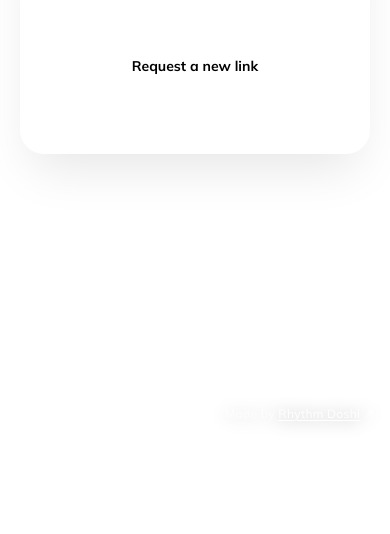
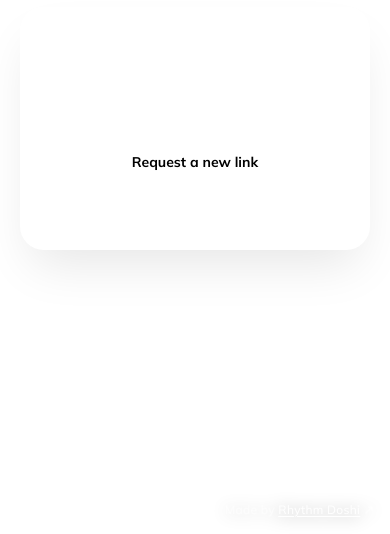
Before and after one commit to Rhythmdoshi31/speakup.cool, a Next.js app: page /auth/reset-password in a window 390 px wide. Shown: the part 406-940 px from the top of the page. Before the commit the page ends 844 px from the top, so only its background shows below. Built offline with nearby package versions, Linux system fonts and the light colour scheme; no server answers.

Commit message:
add: shared navbar, fix: performance issues and gradient stacking

```diff
--- a/app/layout.tsx
+++ b/app/layout.tsx
@@ -1,9 +1,10 @@
-import { Analytics } from '@vercel/analytics/next';
+import { Analytics } from "@vercel/analytics/next";
 import { SpeedInsights } from "@vercel/speed-insights/next";
 import type { Metadata } from "next";
 import { Geist, Geist_Mono } from "next/font/google";
 import { Mulish } from "next/font/google";
 import HomeGradient from "@/components/home/gradient";
+import AppShell from "@/components/home/AppShell";
 import "./globals.css";
 
 const mulish = Mulish({
@@ -141,15 +142,12 @@ export default function RootLayout({ children }: LayoutProps<"/">) {
         </div>
 
         {/* Page content */}
-        <div className="relative z-0 min-h-screen">
-          {children}
-        </div>
+        {/* Shared Navbar and page content */}
+        <AppShell>{children}</AppShell>
         <Analytics />
         <SpeedInsights />
         <a
-
           href="https://rhythmdoshi.xyz"
-
           target="_blank"
           rel="noopener noreferrer"
           className="
@@ -170,17 +168,11 @@ export default function RootLayout({ children }: LayoutProps<"/">) {
         sm:right-6
       "
         >
-
           Made by{" "}
-
           <span className="text-white/95 underline underline-offset-2">
-
             Rhythm Doshi
-
           </span>{" "}
-
           ↗
-
         </a>
       </body>
     </html>
--- a/app/page.tsx
+++ b/app/page.tsx
@@ -2,9 +2,10 @@
 
 import { useEffect, useState } from "react";
 
-import HomeGradient from "../components/home/gradient";
+// import HomeGradient from "../components/home/gradient";
 
-import Navbar from "../components/home/Navbar";
+// import Navbar from "../components/home/Navbar";
+import { useStreakRefresh } from "@/components/home/AppShell";
 import ModeSelector from "../components/home/ModeSelector";
 import CategorySelector from "../components/home/CategorySelector";
 import TopicDisplay from "../components/home/TopicDisplay";
@@ -80,7 +81,8 @@ export default function Home() {
 
   const [isSoundMuted, setIsSoundMuted] = useState(true);
 
-  const [streakRefreshKey, setStreakRefreshKey] = useState(0);
+  // const [streakRefreshKey, setStreakRefreshKey] = useState(0);
+  const { refreshStreak } = useStreakRefresh();
 
   function changeMode(mode: Mode) {
     cancelSpin();
@@ -173,7 +175,7 @@ export default function Home() {
   }
 
   return (
-    <main className="relative min-h-screen w-full overflow-hidden">
+    <main className="relative min-h-[calc(100dvh-6rem)] w-full overflow-hidden">
       <script
         type="application/ld+json"
         dangerouslySetInnerHTML={{
@@ -182,11 +184,11 @@ export default function Home() {
       />
 
       {/* ONE gradient instance — never unmounts */}
-      <HomeGradient />
+      {/* <HomeGradient /> */}
 
       {/* Home UI */}
-      <div className="relative z-10 flex min-h-screen w-full flex-col items-center px-5 pb-10">
-        <Navbar streakRefreshKey={streakRefreshKey} />
+      <div className="relative z-10 flex min-h-[calc(100dvh-6rem)] w-full flex-col items-center px-5 pb-10">
+        {/* <Navbar streakRefreshKey={streakRefreshKey} /> */}
 
         {/* Everything below navbar disappears during timer */}
         <div
@@ -261,7 +263,7 @@ export default function Home() {
             type={timerType}
             mode={selectedMode}
             category={selectedCategory}
-            onSessionComplete={() => setStreakRefreshKey((value) => value + 1)}
+            onSessionComplete={refreshStreak}
             speechTime={speechTime}
             debateSide={debateSide}
             isDebate={selectedMode === "debate"}
--- a/app/profile/page.tsx
+++ b/app/profile/page.tsx
@@ -1,7 +1,7 @@
 import { redirect } from "next/navigation";
 
-import HomeGradient from "@/components/home/gradient";
-import Navbar from "@/components/home/Navbar";
+// import HomeGradient from "@/components/home/gradient";
+// import Navbar from "@/components/home/Navbar";
 import ProfilePage from "@/components/profile/ProfilePage";
 
 import { createClient } from "@/lib/supabase/server";
@@ -91,12 +91,10 @@ export default async function ProfileRoute() {
     ) + 1;
 
   return (
-    <main className="relative min-h-screen w-full md:h-screen md:overflow-hidden">
-      <HomeGradient />
+  <main className="relative min-h-screen w-full">
+    {/* <HomeGradient /> */}
 
-      <div className="relative z-10 flex min-h-screen w-full flex-col items-center px-5 md:h-screen">
-        <Navbar />
-
+    <div className="relative z-10 flex min-h-screen w-full flex-col items-center px-5">
       <div className="flex h-full min-h-0 w-full flex-1 flex-col items-center">
         <ProfilePage
           name={profile.name}
@@ -104,9 +102,7 @@ export default async function ProfileRoute() {
           currentStreak={currentStreak}
           longestStreak={longestStreak}
           totalSessions={totalSessions}
-            totalSpeakingSeconds={
-              totalSpeakingSeconds
-            }
+          totalSpeakingSeconds={totalSpeakingSeconds}
           sessions={recentSessions}
           leaderboard={leaderboard}
           currentUserRank={currentUserRank}
--- a/app/streak/page.tsx
+++ b/app/streak/page.tsx
@@ -1,7 +1,7 @@
 import { redirect } from "next/navigation";
 
-import HomeGradient from "@/components/home/gradient";
-import Navbar from "@/components/home/Navbar";
+// import HomeGradient from "@/components/home/gradient";
+// import Navbar from "@/components/home/Navbar";
 import StreakPage from "@/components/streak/StreakPage";
 
 import { createClient } from "@/lib/supabase/server";
@@ -25,8 +25,7 @@ export default async function StreakRoute() {
     redirect("/auth/login");
   }
 
-  const sessions =
-    await prisma.practiceSession.findMany({
+  const sessions = await prisma.practiceSession.findMany({
     where: {
       userId: user.id,
 
@@ -47,29 +46,21 @@ export default async function StreakRoute() {
 
   const practiceDates = sessions
     .map((session) => session.completedAt)
-    .filter(
-      (date): date is Date => date !== null,
-    );
+    .filter((date): date is Date => date !== null);
 
-  const currentStreak =
-    calculateCurrentStreak(practiceDates);
+  const currentStreak = calculateCurrentStreak(practiceDates);
 
-  const longestStreak =
-    calculateLongestStreak(practiceDates);
+  const longestStreak = calculateLongestStreak(practiceDates);
 
-  const practicedToday =
-    hasPracticedToday(practiceDates);
+  const practicedToday = hasPracticedToday(practiceDates);
 
-  const week =
-    getWeekDays(practiceDates);
+  const week = getWeekDays(practiceDates);
 
   return (
-    <main className="relative h-screen w-full overflow-hidden">
-      <HomeGradient />
+    <main className="relative h-[calc(100dvh-6rem)] w-full overflow-hidden">
+      {/* <HomeGradient /> */}
 
       <div className="relative z-10 flex h-full w-full flex-col items-center px-5">
-        <Navbar />
-
         <div className="flex w-full flex-1 flex-col items-center">
           <StreakPage
             currentStreak={currentStreak}
--- /dev/null
+++ b/components/home/AppShell.tsx
@@ -0,0 +1,52 @@
+
+"use client";
+
+import {
+  createContext,
+  useCallback,
+  useContext,
+  useState,
+  type ReactNode,
+} from "react";
+
+import Navbar from "@/components/home/Navbar";
+
+type StreakRefreshContextValue = {
+  refreshStreak: () => void;
+};
+
+const StreakRefreshContext =
+  createContext<StreakRefreshContextValue | null>(null);
+
+export function useStreakRefresh() {
+  const context = useContext(StreakRefreshContext);
+
+  if (!context) {
+    throw new Error(
+      "useStreakRefresh must be used within AppShell",
+    );
+  }
+
+  return context;
+}
+
+export default function AppShell({
+  children,
+}: {
+  children: ReactNode;
+}) {
+  const [streakRefreshKey, setStreakRefreshKey] = useState(0);
+
+  const refreshStreak = useCallback(() => {
+    setStreakRefreshKey((value) => value + 1);
+  }, []);
+
+  return (
+    <StreakRefreshContext.Provider value={{ refreshStreak }}>
+      <div className="relative min-h-screen w-full">
+        <Navbar streakRefreshKey={streakRefreshKey} />
+        {children}
+      </div>
+    </StreakRefreshContext.Provider>
+  );
+}
--- a/components/home/Navbar.tsx
+++ b/components/home/Navbar.tsx
@@ -21,9 +21,7 @@ type NavbarProps = {
   streakRefreshKey?: number;
 };
 
-export default function Navbar({
-  streakRefreshKey = 0,
-}: NavbarProps) {
+export default function Navbar({ streakRefreshKey = 0 }: NavbarProps) {
   const pathname = usePathname();
 
   const [auth, setAuth] = useState<AuthData | null>(null);
@@ -56,7 +54,6 @@ export default function Navbar({
     pathname === "/auth/signup" ||
     pathname === "/streak" ||
     pathname === "/profile";
-
 
   return (
     <nav className="flex h-24 w-full max-w-6xl items-center justify-center">
@@ -97,10 +94,20 @@ export default function Navbar({
       )}
 
       {/* Logo */}
-
       <Link
         href="/"
-        className="text-xl font-bold tracking-tight text-white transition-opacity hover:opacity-80 sm:text-2xl"
+        className="
+    absolute
+    left-1/2
+    -translate-x-1/2
+    text-xl
+    font-bold
+    tracking-tight
+    text-white
+    transition-opacity
+    hover:opacity-80
+    sm:text-2xl
+  "
       >
         speakup.cool
       </Link>
@@ -137,13 +144,9 @@ export default function Navbar({
                 active:scale-95
               "
             >
-              <span className="text-[17px] leading-none">
-                🔥
-              </span>
+              <span className="text-[17px] leading-none">🔥</span>
 
-              <span>
-                {auth.currentStreak ?? 0}
-              </span>
+              <span>{auth.currentStreak ?? 0}</span>
             </Link>
 
             {/* Profile */}
```
Lines whose indentation alone changed are shown as unchanged.
